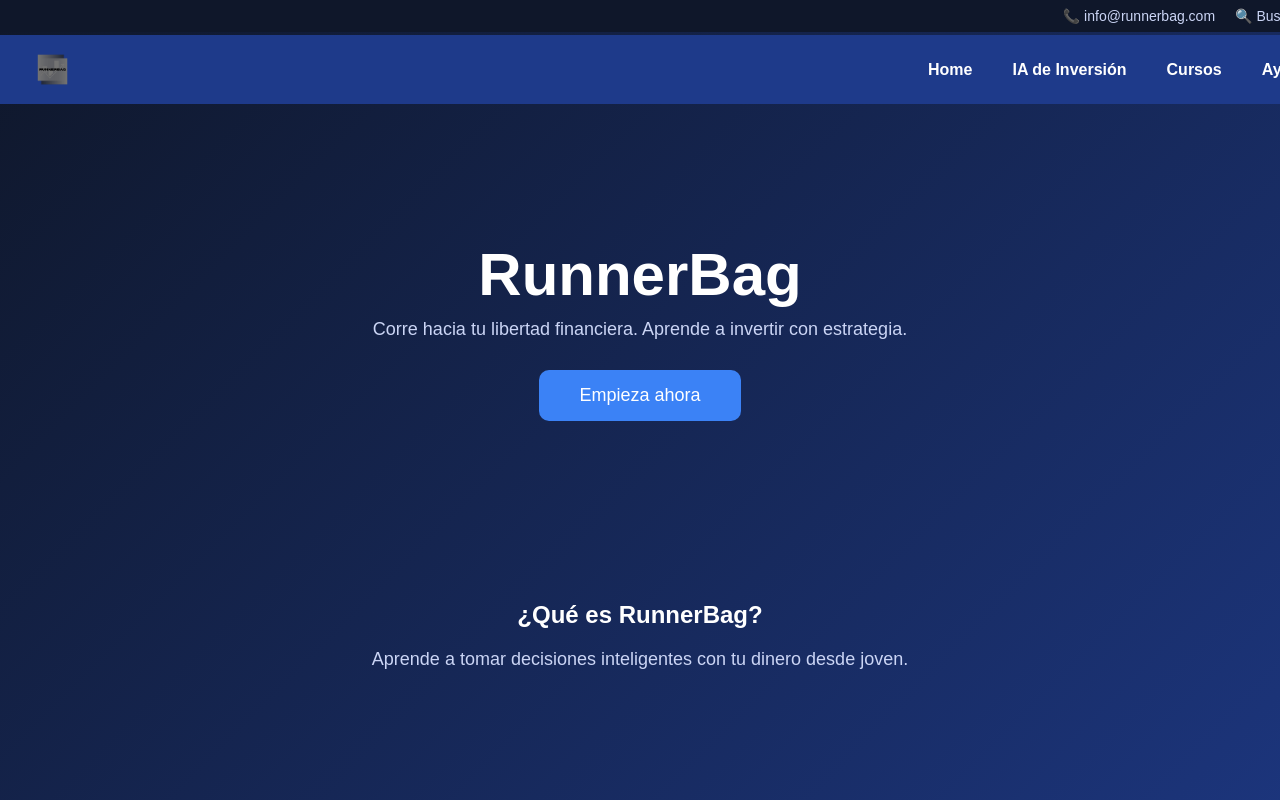
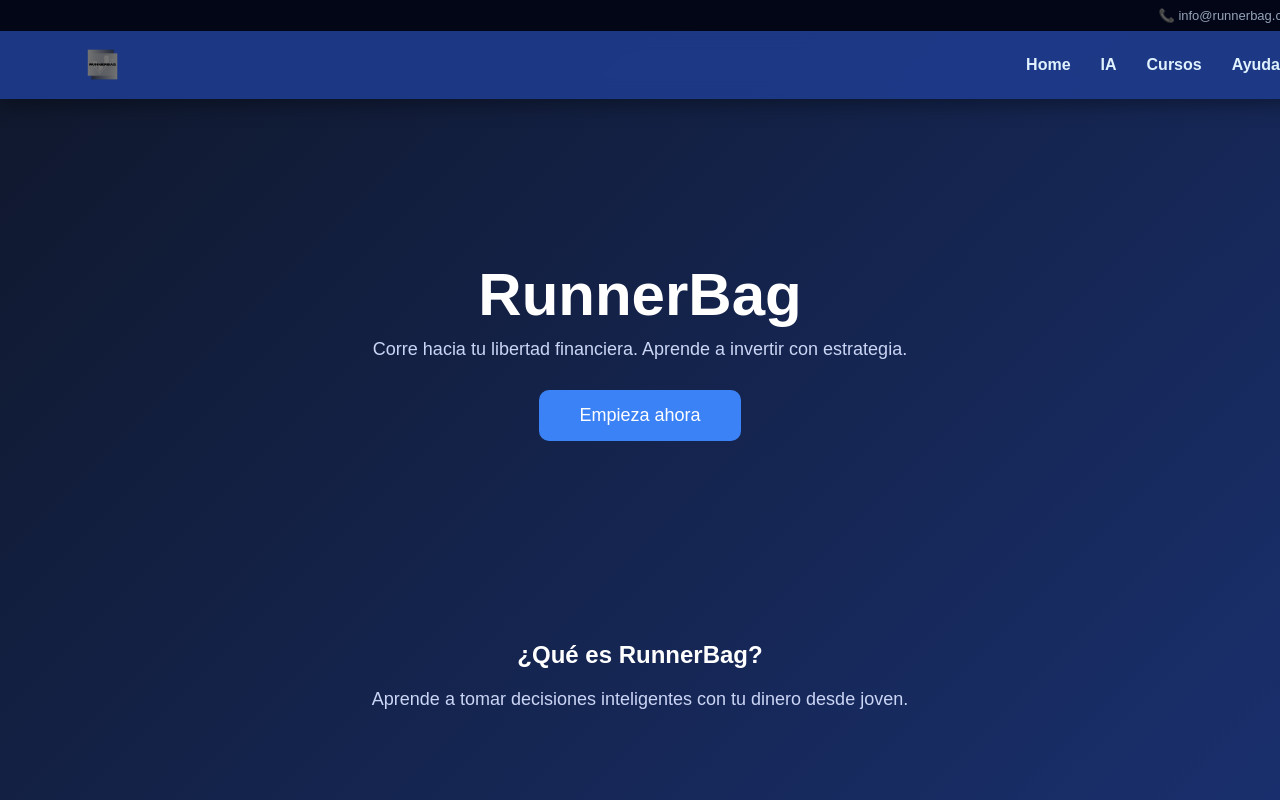
Before and after one commit to jeronimo20111021/runner-bag, a plain HTML site: page index.html in a window 1280 px wide. Shown: the top 800 px of the page. Drawn offline with Linux system fonts and the light colour scheme.

Commit message:
Update index.html

```diff
--- a/index.html
+++ b/index.html
@@ -2,9 +2,9 @@
 <html lang="es">
 <head>
     <meta charset="UTF-8">
-    <title>RunnerBag - Corre en la Bolsa</title>
+    <title>RunnerBag</title>
 
-    <!-- ICONO PESTAÑA -->
+    <!-- Favicon -->
     <link rel="icon" href="logo.png.png.png">
 
     <style>
@@ -12,62 +12,69 @@
             font-family: 'Montserrat', sans-serif;
             margin: 0;
             color: white;
-            overflow-x: hidden;
             background: linear-gradient(135deg, #0f172a, #1e3a8a);
         }
 
-        /* Barra superior */
+        /* BARRA SUPERIOR */
         .util-bar {
-            background-color: #0f172a;
-            color: #cbd5f5;
+            background: #020617;
             padding: 8px 20px;
             display: flex;
             justify-content: flex-end;
             gap: 20px;
-            font-size: 14px;
+            font-size: 13px;
+            color: #94a3b8;
             position: fixed;
+            width: 100%;
             top: 0;
-            width: 100%;
             z-index: 200;
         }
 
-        /* Navbar */
+        /* NAVBAR */
         nav {
-            background-color: #1e3a8a;
-            padding: 12px 30px;
+            background: rgba(30, 58, 138, 0.95);
+            backdrop-filter: blur(10px);
+            padding: 12px 40px;
             display: flex;
-            align-items: center;
-            justify-content: space-between;
+            justify-content: center;
             position: fixed;
-            top: 35px;
+            top: 30px;
             width: 100%;
             z-index: 150;
+            box-shadow: 0 5px 20px rgba(0,0,0,0.4);
+        }
+
+        .nav-container {
+            width: 100%;
+            max-width: 1200px;
+            display: flex;
+            justify-content: space-between;
+            align-items: center;
         }
 
         .logo-nav {
             height: 45px;
-            animation: aparecer 1s ease-out;
         }
 
         .menu {
             display: flex;
-            gap: 40px;
+            gap: 30px;
         }
 
         .menu a {
-            color: white;
+            color: #e0f2fe;
             text-decoration: none;
             font-weight: bold;
-            transition: color 0.3s;
+            transition: 0.3s;
         }
 
         .menu a:hover {
-            color: #93c5fd;
+            color: #60a5fa;
         }
 
         header {
             text-align: center;
-            padding: 200px 20px 100px;
+            padding: 220px 20px 100px;
         }
 
         h1 {
@@ -93,17 +100,25 @@
             border-radius: 10px;
             cursor: pointer;
             margin-top: 30px;
-            transition: background 0.3s;
-            animation: subir 2s ease-out;
+            transition: 0.3s;
         }
 
         .btn:hover {
             background: #2563eb;
+            transform: scale(1.05);
         }
 
         .section {
-            padding: 60px 20px;
+            padding: 80px 20px;
             text-align: center;
+        }
+
+        input {
+            padding: 12px;
+            width: 250px;
+            border-radius: 8px;
+            border: none;
+            margin-top: 10px;
         }
 
         .card-container {
@@ -119,8 +134,7 @@
             border-radius: 12px;
             width: 280px;
             backdrop-filter: blur(10px);
-            transition: transform 0.3s;
-            animation: subir 2s ease-out;
+            transition: 0.3s;
         }
 
         .card:hover {
@@ -128,29 +142,16 @@
         }
 
         footer {
-            background: rgba(15,23,42,0.9);
+            background: #020617;
             padding: 30px;
             text-align: center;
-            font-size: 14px;
             color: #94a3b8;
         }
 
-        /* Animaciones */
         @keyframes subir {
             from {
                 opacity: 0;
                 transform: translateY(30px);
-            }
-            to {
-                opacity: 1;
-                transform: translateY(0);
-            }
-        }
-
-        @keyframes aparecer {
-            from {
-                opacity: 0;
-                transform: translateY(-20px);
             }
             to {
                 opacity: 1;
@@ -162,36 +163,41 @@
 
 <body>
 
-<!-- Barra superior -->
+<!-- BARRA SUPERIOR -->
 <div class="util-bar">
     <span>📞 info@runnerbag.com</span>
-    <span>🔍 Buscar</span>
 </div>
 
-<!-- NAVBAR CON LOGO -->
+<!-- NAVBAR -->
 <nav>
-    <img src="logo.png.png.png" class="logo-nav">
+    <div class="nav-container">
 
-    <div class="menu">
-        <a href="#">Home</a>
-        <a href="#">IA de Inversión</a>
-        <a href="#">Cursos</a>
-        <a href="#">Ayuda</a>
+        <img src="logo.png.png.png" class="logo-nav">
+
+        <div class="menu">
+            <a href="#">Home</a>
+            <a href="#">IA</a>
+            <a href="#">Cursos</a>
+            <a href="#">Ayuda</a>
+        </div>
+
     </div>
 </nav>
 
+<!-- HEADER -->
 <header>
     <h1>RunnerBag</h1>
     <p>Corre hacia tu libertad financiera. Aprende a invertir con estrategia.</p>
-
     <button class="btn">Empieza ahora</button>
 </header>
 
+<!-- INFO -->
 <div class="section">
     <h2>¿Qué es RunnerBag?</h2>
     <p>Aprende a tomar decisiones inteligentes con tu dinero desde joven.</p>
 </div>
 
+<!-- PLANES -->
 <div class="section">
     <h2>Planes</h2>
 
@@ -208,6 +214,36 @@
     </div>
 </div>
 
+<!-- REGISTRO -->
+<div class="section">
+    <h2>Regístrate</h2>
+
+    <input type="text" placeholder="Nombre" id="nombre"><br>
+    <input type="email" placeholder="Correo" id="correo"><br>
+
+    <button class="btn" onclick="registrar()">Crear cuenta</button>
+
+    <p id="mensaje"></p>
+</div>
+
+<!-- SCRIPT -->
+<script>
+function registrar() {
+    let nombre = document.getElementById("nombre").value;
+    let correo = document.getElementById("correo").value;
+
+    if(nombre === "" || correo === "") {
+        document.getElementById("mensaje").innerText = "Completa todos los campos";
+        return;
+    }
+
+    localStorage.setItem("usuario", nombre);
+
+    document.getElementById("mensaje").innerText = "Registro exitoso 🚀";
+}
+</script>
+
+<!-- FOOTER -->
 <footer>
     © 2026 RunnerBag
 </footer>
```
